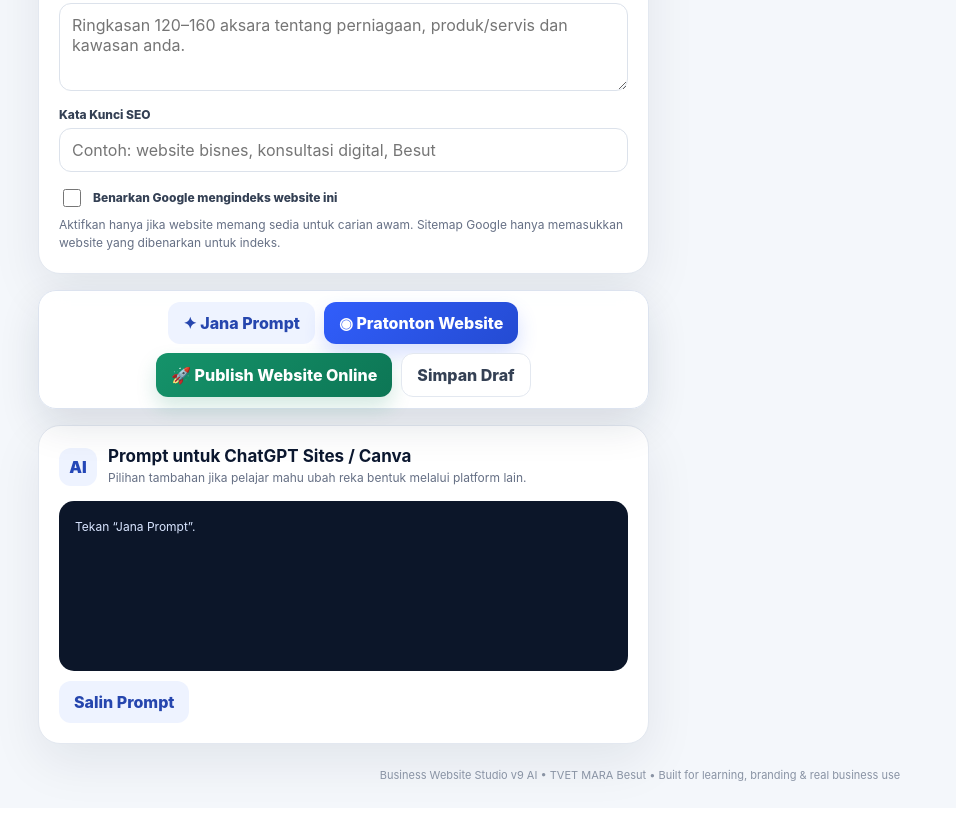
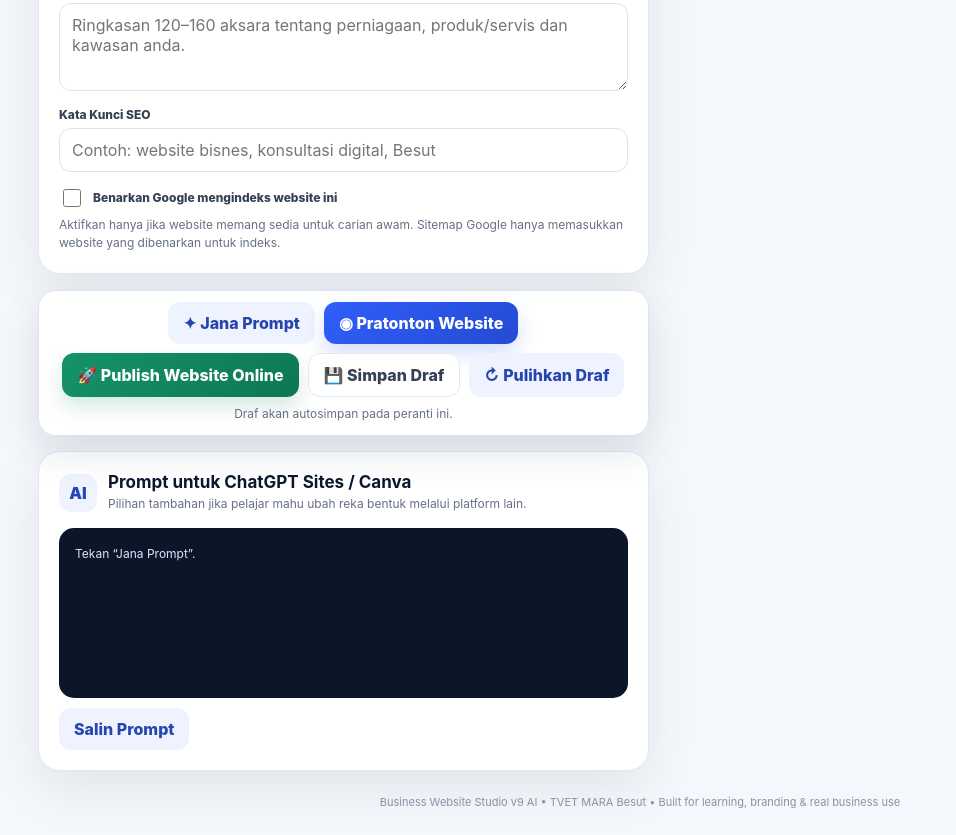
Before and after one commit to wandan1937-eng/tvetmarabesut-website-builder, a website: page public/index.html in a window 1280 px wide. Shown: the part 5396-6231 px from the top of the page, without its empty margins (0-956 px from the left). Before the commit the page ends 6204 px from the top, so only its background shows below. Drawn offline with Linux system fonts and the light colour scheme.

Commit message:
Add visible draft recovery controls

```diff
--- a/public/index.html
+++ b/public/index.html
@@ -112,7 +112,7 @@
         <p class="note">Aktifkan hanya jika website memang sedia untuk carian awam. Sitemap Google hanya memasukkan website yang dibenarkan untuk indeks.</p>
       </section>
 
-      <div class="actionbar"><div class="actions"><button class="btn btnSoft" onclick="generatePrompt()">✦ Jana Prompt</button><button class="btn btnPrimary" onclick="preview()">◉ Pratonton Website</button><button class="btn btnGreen" onclick="publishWebsite()">🚀 Publish Website Online</button><button class="btn btnLight" onclick="saveDraft()">Simpan Draf</button></div></div>
+      <div class="actionbar"><div class="actions"><button class="btn btnSoft" onclick="generatePrompt()">✦ Jana Prompt</button><button class="btn btnPrimary" onclick="preview()">◉ Pratonton Website</button><button class="btn btnGreen" onclick="publishWebsite()">🚀 Publish Website Online</button><button class="btn btnLight" onclick="saveDraft()">💾 Simpan Draf</button><button class="btn btnSoft" onclick="recoverDraft()">↻ Pulihkan Draf</button></div><div id="draftInfo" class="note" style="text-align:center;margin-top:8px">Draf akan autosimpan pada peranti ini.</div></div>
       <div id="status" class="status"></div>
 
       <section id="publishPanel" class="panel publishPanel"><div class="panelHead"><div class="panelTitle"><div class="iconbox">✓</div><div><h2>Website Berjaya Diterbitkan</h2><p id="publishMsg" class="note">URL awam sedia digunakan.</p></div></div></div><label>URL Awam Website</label><div class="urlbox"><input id="publicUrl" readonly><button class="btn btnSoft" onclick="copyUrl()">Salin URL</button><button class="btn btnPrimary" onclick="openUrl()">Buka Website</button></div><div class="visitorStat"><div><small>STATISTIK WEBSITE</small><b><span id="visitorStats">0</span> pelawat</b></div><button class="btn btnLight" onclick="refreshStats()">Semak Statistik</button></div></section>
```
